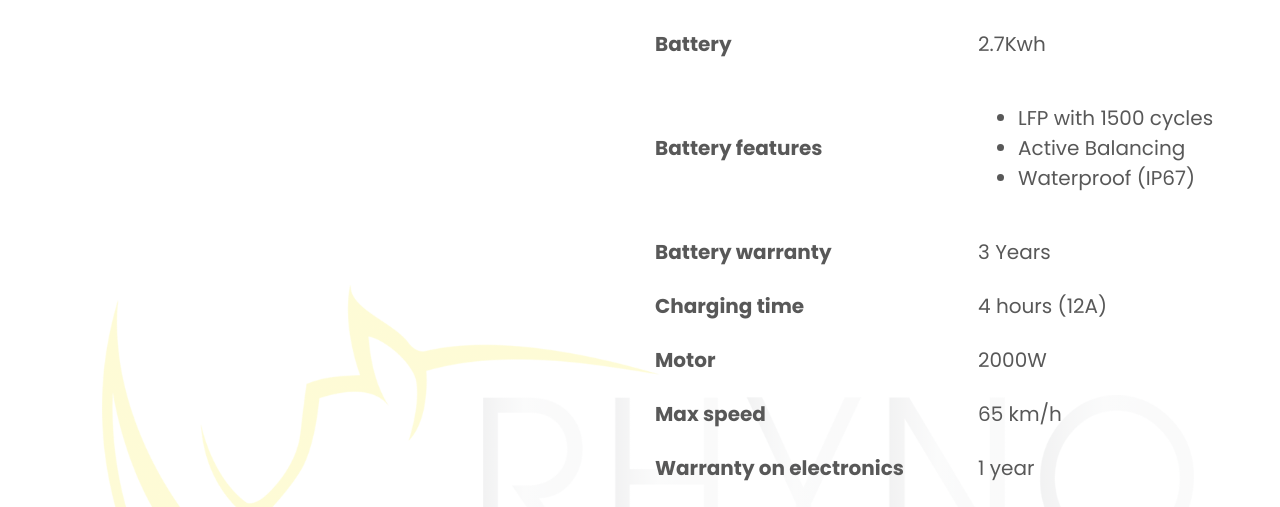
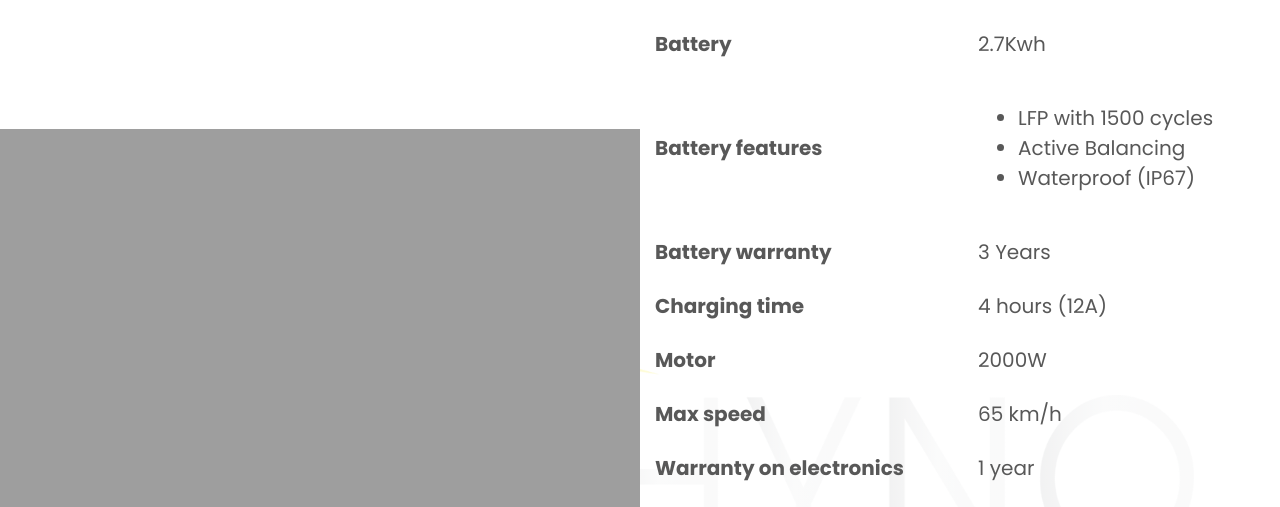
Before and after one commit to Kamalnathghub/Rhyno_EV_Website, a plain HTML site: page SE03max.html in a window 1280 px wide. Shown: the part 293-800 px from the top of the page. Drawn offline with nearby package versions, Linux system fonts and the light colour scheme; the site is published under a folder, as on GitHub Pages, so addresses that start at the root find nothing; grey boxes are pictures that could not be loaded.

Commit message:
Update SE03max.html

```diff
--- a/SE03max.html
+++ b/SE03max.html
@@ -51,7 +51,7 @@
         <h1 class="title">SE03 MAX</h1>
         <div class="se03-spec">
             <div class="se03-image-container">
-                <img src="/red.png" alt="">
+                <img src="red.png" alt="">
             </div>
             <div class="se03-table">
                 <table>
```
